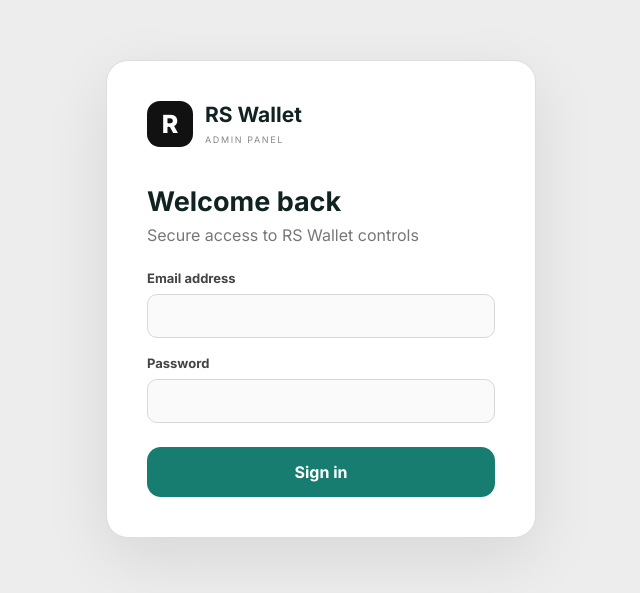
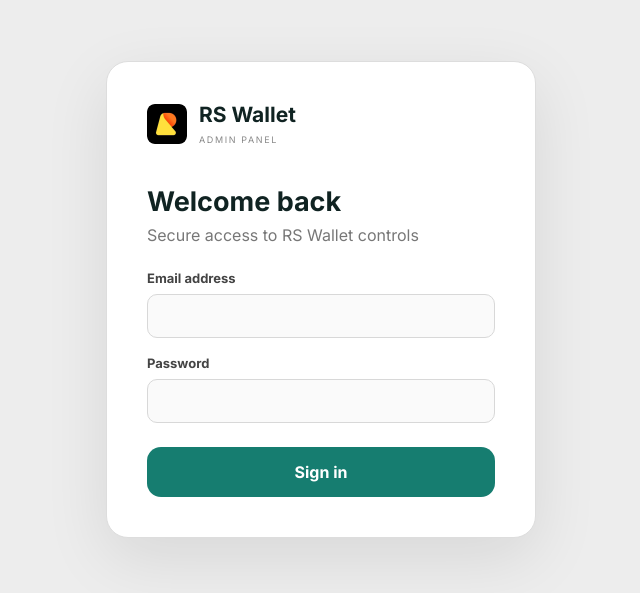
Before and after one commit to kt849669-beep/rswallet, a Next.js app: page /admin/login in a window 1280 px wide. Shown: the part 101-694 px from the top of the page, without its empty margins (319-959 px from the left). Built offline with nearby package versions, Linux system fonts and the light colour scheme; no server answers.

Commit message:
UI: Add brand logo to admin login page

```diff
--- a/components/AdminLogin.js
+++ b/components/AdminLogin.js
@@ -22,5 +22,5 @@
     } finally { setLoading(false); }
   }
 
-  return <main className="admin-login"><form onSubmit={submit}><div className="admin-login-brand"><span>R</span><div><h1>RS Wallet</h1><small>ADMIN PANEL</small></div></div><h2>Welcome back</h2><p>Secure access to RS Wallet controls</p><label>Email address<input type="email" autoComplete="username" value={email} onChange={(event) => setEmail(event.target.value)} required /></label><label>Password<input type="password" autoComplete="current-password" value={password} onChange={(event) => setPassword(event.target.value)} required /></label>{error && <p className="form-error">{error}</p>}<button className="primary" disabled={loading}>{loading ? 'Signing in…' : 'Sign in'}</button></form></main>;
+  return <main className="admin-login"><form onSubmit={submit}><div className="admin-login-brand"><img src="/rswallet-logo.png" alt="RS Wallet Logo" width="40" height="40" style={{ borderRadius: '8px' }} /><div><h1>RS Wallet</h1><small>ADMIN PANEL</small></div></div><h2>Welcome back</h2><p>Secure access to RS Wallet controls</p><label>Email address<input type="email" autoComplete="username" value={email} onChange={(event) => setEmail(event.target.value)} required /></label><label>Password<input type="password" autoComplete="current-password" value={password} onChange={(event) => setPassword(event.target.value)} required /></label>{error && <p className="form-error">{error}</p>}<button className="primary" disabled={loading}>{loading ? 'Signing in…' : 'Sign in'}</button></form></main>;
 }
```
